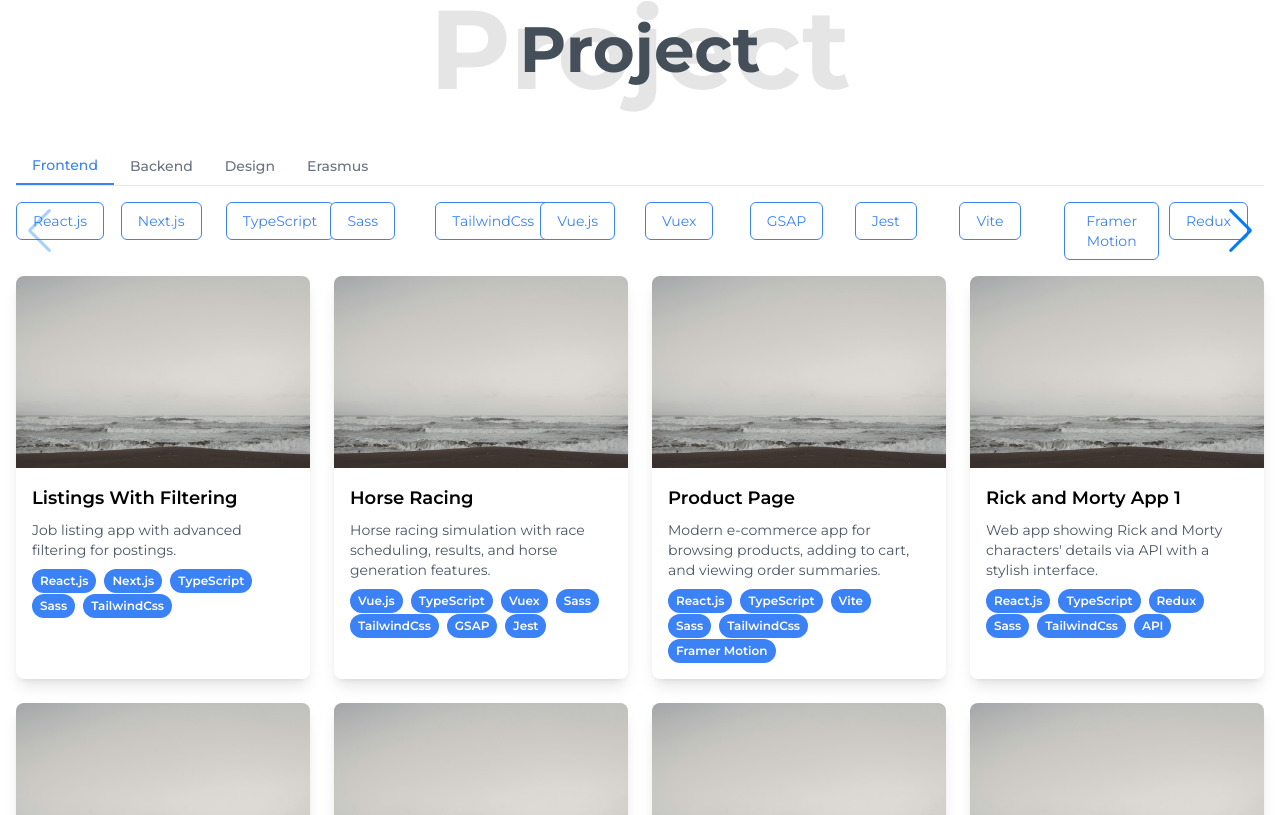
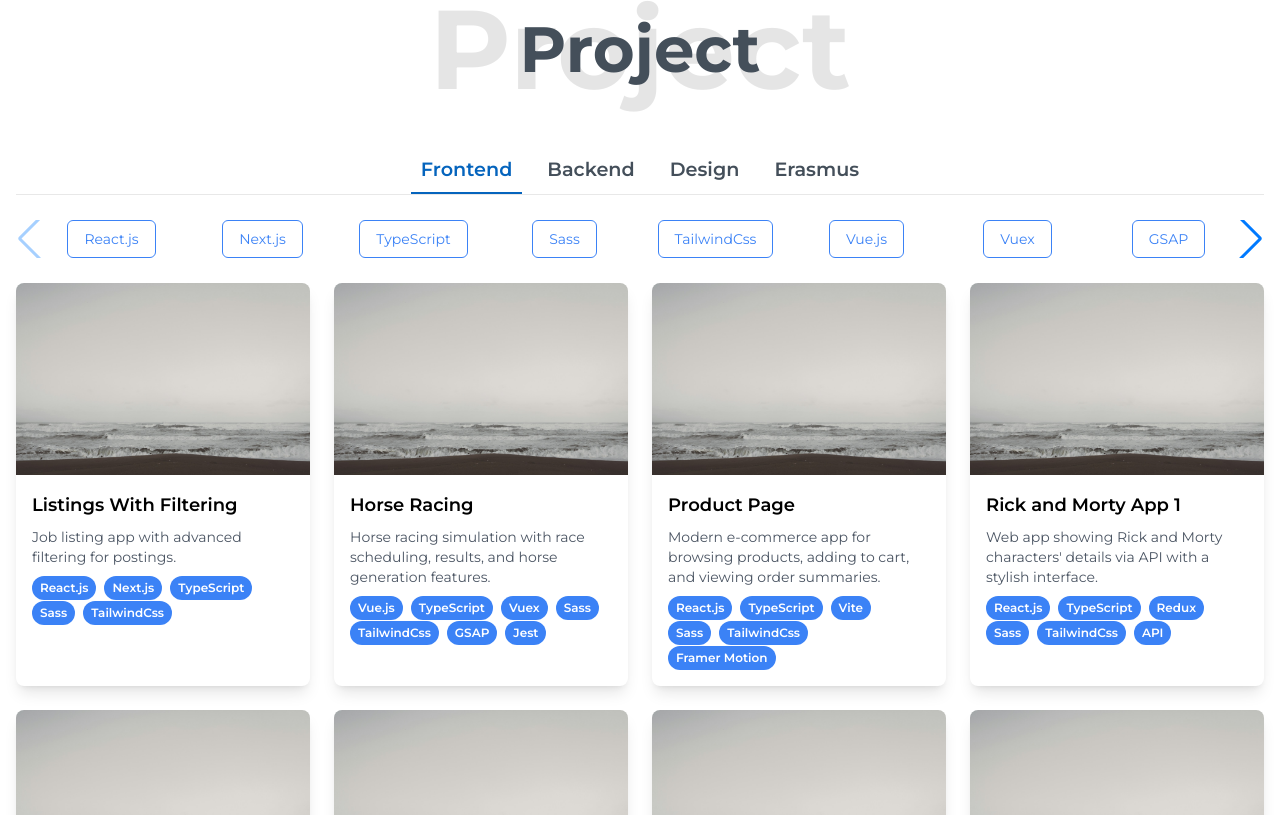
Before and after one commit to mehmetbacik/mehmetbacik.com, a Next.js app: page / in a window 1280 px wide. Shown: the part 5325-6140 px from the top of the page. Built offline with nearby package versions, Linux system fonts and the light colour scheme.

Commit message:
Update
Updated for Project component and Swiper.

```diff
--- a/src/app/project/Project.tsx
+++ b/src/app/project/Project.tsx
@@ -8,6 +8,7 @@ import { Swiper, SwiperSlide } from "swiper/react";
 import { Navigation } from "swiper/modules";
 import "swiper/css";
 import "swiper/css/navigation";
+import "@/styles/swiper.scss";
 
 interface ProjectProps {
   id: string;
@@ -56,15 +57,13 @@ const Project: React.FC<ProjectProps> = ({ id }) => {
           <h1 className={styles.project_bigtitle}>Project</h1>
           <h2 className={styles.project_title}>Project</h2>
         </div>
-        <div className="mb-4 w-full">
-          <div className="flex border-b border-gray-200">
+        <div className={styles.project_tab}>
+          <div className={styles.project_tab_headline}>
             {tabs.map((tab) => (
               <button
                 key={tab}
-                className={`px-4 py-2 text-sm font-medium ${
-                  activeTab === tab
-                    ? "border-b-2 border-blue-500 text-blue-500"
-                    : "text-gray-500"
+                className={`${styles.project_tab_title} ${
+                  activeTab === tab ? styles.active : styles.inactive
                 }`}
                 onClick={() => {
                   setActiveTab(tab);
@@ -76,7 +75,7 @@ const Project: React.FC<ProjectProps> = ({ id }) => {
               </button>
             ))}
           </div>
-          <div className="mb-4 mt-4">
+          <div className={styles.project_tags}>
             <Swiper
               slidesPerView={1}
               spaceBetween={10}
@@ -94,13 +93,13 @@ const Project: React.FC<ProjectProps> = ({ id }) => {
                   slidesPerView: 5,
                 },
                 "@1.50": {
-                  slidesPerView: 12,
+                  slidesPerView: 8,
                 },
               }}
               freeMode={true}
               navigation={true}
               modules={[Navigation]}
-              className="mySwiper"
+              className="tagSwiper"
             >
               {allTags.map((tag) => (
                 <SwiperSlide key={tag}>
--- a/src/app/project/styles/Project.module.scss
+++ b/src/app/project/styles/Project.module.scss
@@ -31,5 +31,37 @@
                 color: $slate-blue;
             }
         }
+        .project_tab {
+            width: 100%;
+            .project_tab_headline {
+                display: flex;
+                align-items: center;
+                justify-content: center;
+                gap: 15px;
+                border-bottom: solid 1px $very-light-gray;
+                .project_tab_title {
+                    font-size: 1.2rem;
+                    color: $slate-blue;
+                    font-weight: 600;
+                    padding: 8px 10px;
+                    transition-duration: 300ms;
+                    border-bottom: solid 2px transparent;
+                    &.active {
+                        border-color: $bright-blue;
+                        color: $bright-blue;
+                    }
+                    &.inactive {
+                        color: $slate-blue;
+                    }
+                    &:hover {
+                        border-color: $bright-blue;
+                        color: $bright-blue;
+                    }
+                }
+            }
+        }
+        .project_tags {
+            margin: 25px 0px;
+        }
     }
 }
--- /dev/null
+++ b/src/styles/swiper.scss
@@ -0,0 +1,17 @@
+.tagSwiper {
+    padding: 0px 25px;
+    .swiper-wrapper {
+        .swiper-slide {
+            display: flex;
+            align-items: center;
+            justify-content: center;
+        }
+    }
+    .swiper-button-next {
+        right: 0px;
+    }
+
+      .swiper-button-prev {
+        left: 0px;
+    }
+}
```
